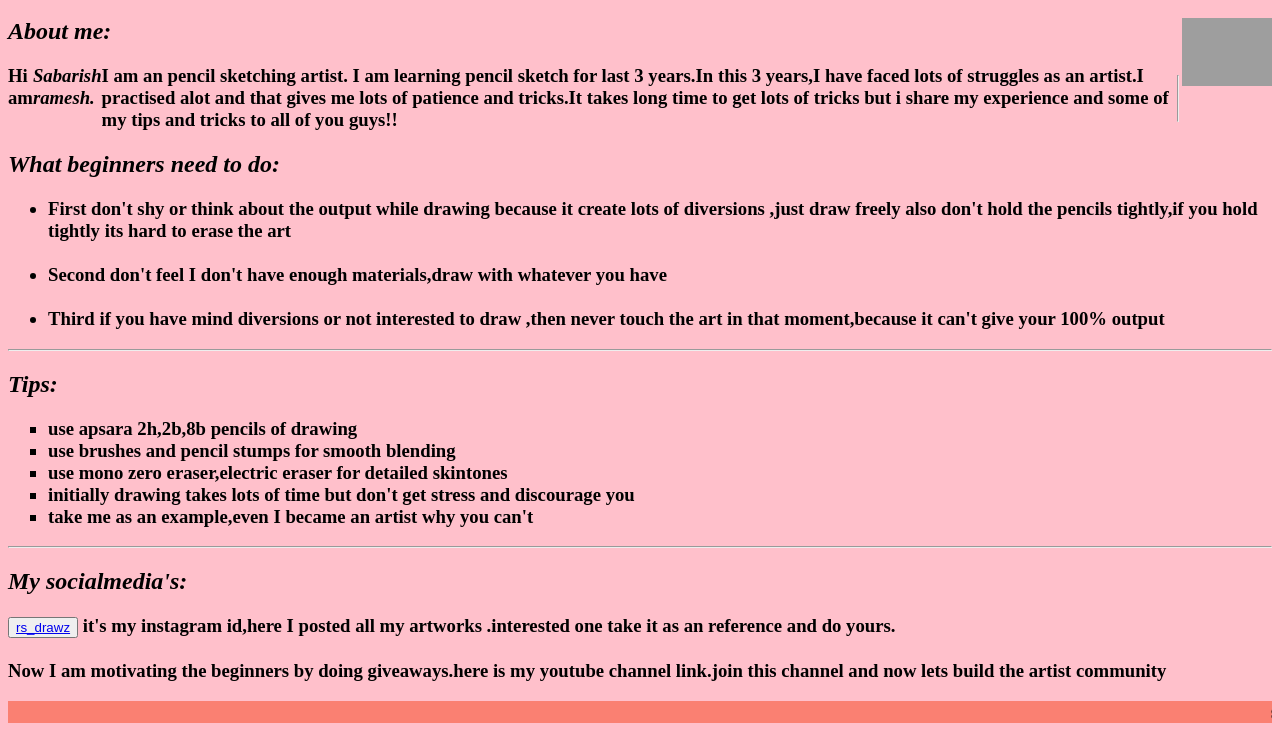
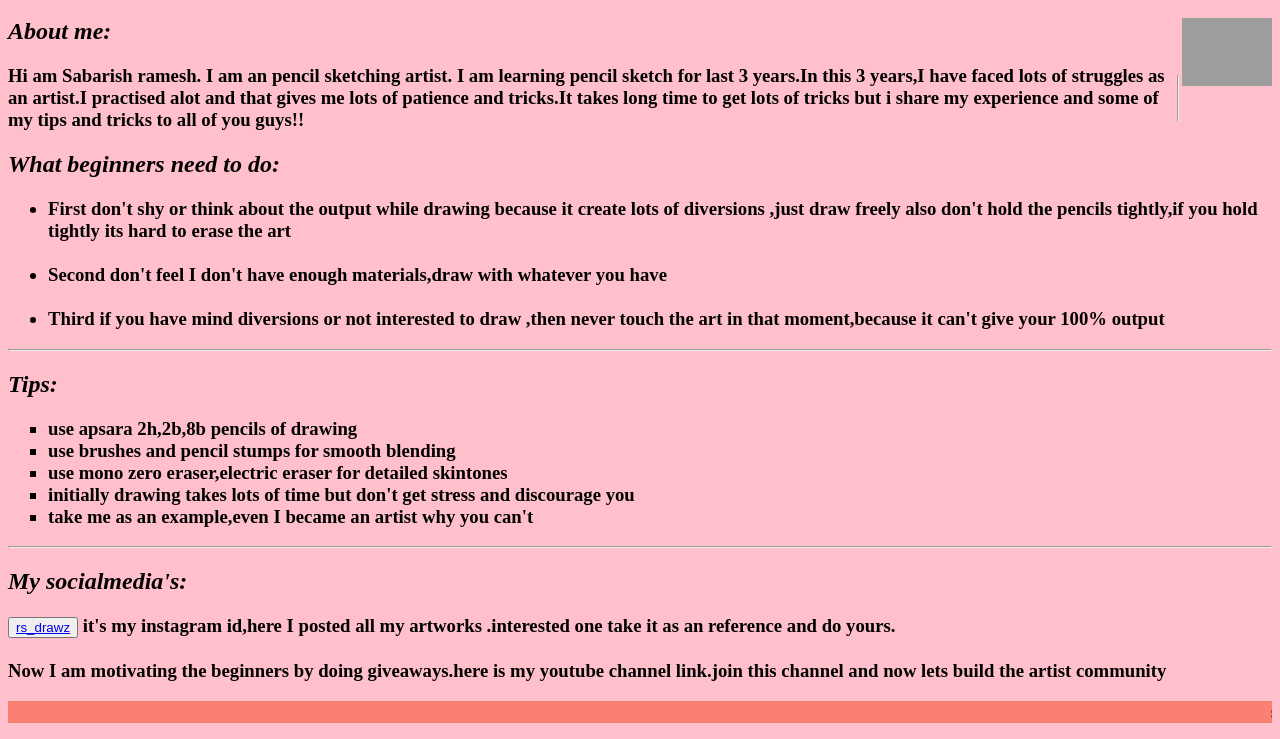
Before and after one commit to rs-drawz/WT_LAB, a plain HTML site: page index.html in a window 1280 px wide. Shown: the part 48-787 px from the top of the page. Drawn offline with Linux system fonts and the light colour scheme; grey boxes are pictures that could not be loaded.

Commit message:
Update index.html

```diff
--- a/index.html
+++ b/index.html
@@ -20,7 +20,7 @@
 	<img id="pic" src="./02.jpg" width="90px" length="25px" align="right">
 
 	<h2><i>About me:</i></h2>
-	<h3 id="img">Hi am <i>Sabarish ramesh.</i>
+	<h3 id="img">Hi am Sabarish ramesh.
 		I am an pencil sketching artist.
 		I am learning pencil sketch for last 3 years.In this 3 years,I have faced lots of struggles as an artist.I
 		practised alot and that gives me lots of patience and tricks.It takes long time to get lots of tricks but i
```
